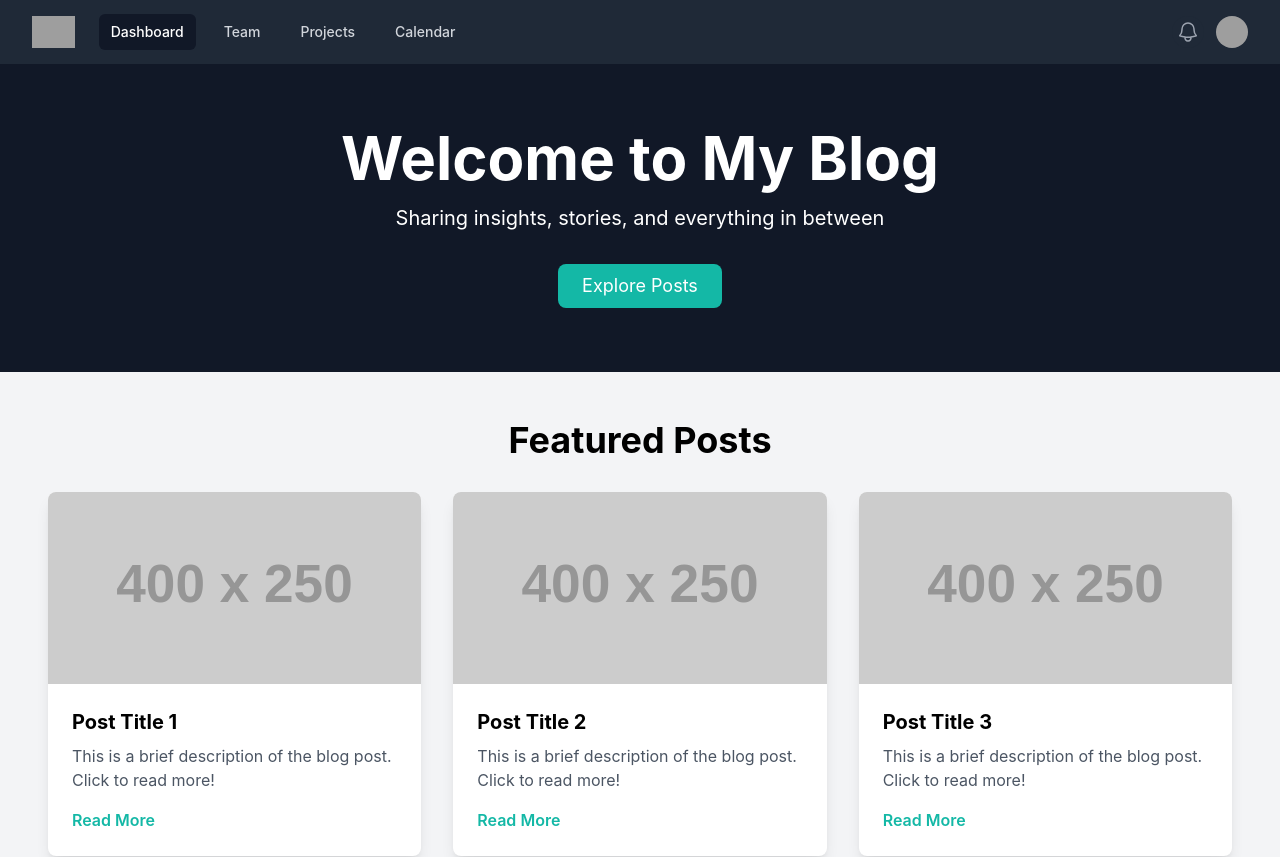
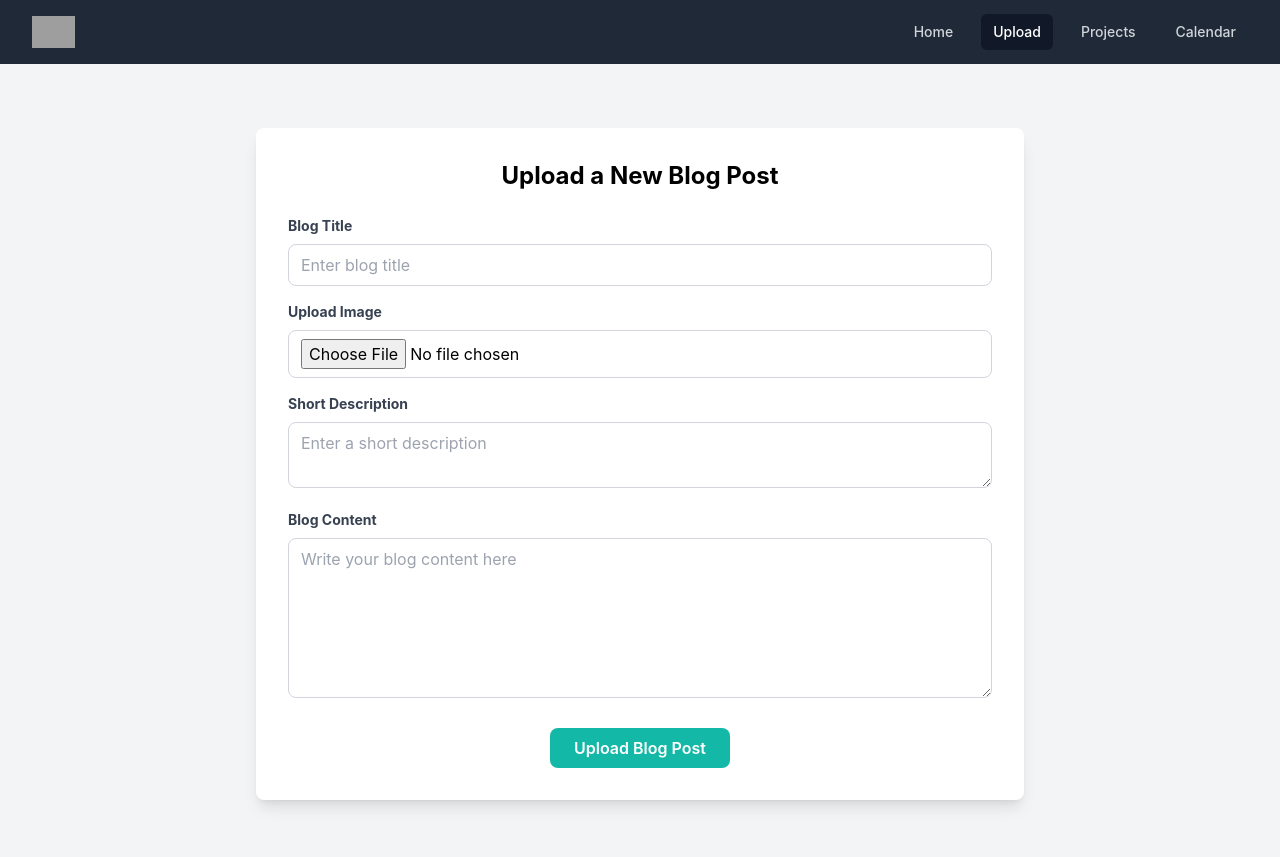
Before and after one commit to kumarvijay07/Sweep_300, a React (Create React App) app in the folder client/: page /upload in a window 1280 px wide. Shown: the top 857 px of the page. Built offline with nearby package versions, Linux system fonts and the light colour scheme; grey boxes are pictures that could not be loaded.

Commit message:
Added upload feature in the client added react-router-dom for navigation

```diff
--- a/client/package.json
+++ b/client/package.json
@@ -9,6 +9,7 @@
     "@testing-library/user-event": "^13.5.0",
     "react": "^18.3.1",
     "react-dom": "^18.3.1",
+    "react-router-dom": "^6.15.0",
     "react-scripts": "5.0.1",
     "web-vitals": "^2.1.4"
   },
--- a/client/src/App.js
+++ b/client/src/App.js
@@ -1,10 +1,17 @@
-import Home from "./Components/Home/Home";
-function App() {
-  return (
-    <div className="App">
-      <Home />
-    </div>
-  );
-}
+import React from 'react';
+import { Routes, Route } from 'react-router-dom';
+import Navbar from './Components/Navbar/Navbar';
+import Home from './Components/Home/Home';
+import Upload from './Components/Upload/Upload';
+
+const App = () => (
+  <div>
+    <Navbar />
+    <Routes>
+      <Route path="/" element={<Home />} />
+      <Route path="/upload" element={<Upload />} />
+    </Routes>
+  </div>
+);
 
 export default App;
--- a/client/src/Components/Home/Home.jsx
+++ b/client/src/Components/Home/Home.jsx
@@ -4,9 +4,6 @@ import Navbar from '../Navbar/Navbar';
 const Home = () => {
   return (
     <div className="min-h-screen flex flex-col">
-      {/* Navbar */}
-      <Navbar />
-
       {/* Hero Section */}
       <header className="bg-gray-900 text-white py-16">
         <div className="container mx-auto px-6 md:px-12 text-center">
--- a/client/src/Components/Navbar/Navbar.jsx
+++ b/client/src/Components/Navbar/Navbar.jsx
@@ -1,80 +1,187 @@
-import React from 'react'
+// src/components/Navbar.js
+import React, { useState } from 'react';
+import { Link, NavLink } from 'react-router-dom';
 
 const Navbar = () => {
+  const [isOpen, setIsOpen] = useState(false);
+
+  // Toggle the mobile menu
+  const toggleMenu = () => {
+    setIsOpen(!isOpen);
+  };
+
+  // Close the mobile menu when a link is clicked
+  const handleLinkClick = () => {
+    setIsOpen(false);
+  };
+
   return (
-    <div>
-          <nav class="bg-gray-800">
-  <div class="mx-auto max-w-7xl px-2 sm:px-6 lg:px-8">
-    <div class="relative flex h-16 items-center justify-between">
-      <div class="absolute inset-y-0 left-0 flex items-center sm:hidden">
+    <nav className="bg-gray-800">
+      <div className="max-w-7xl mx-auto px-4 sm:px-6 lg:px-8">
+        <div className="flex items-center justify-between h-16">
 
-        <button type="button" class="relative inline-flex items-center justify-center rounded-md p-2 text-gray-400 hover:bg-gray-700 hover:text-white focus:outline-none focus:ring-2 focus:ring-inset focus:ring-white" aria-controls="mobile-menu" aria-expanded="false">
-          <span class="absolute -inset-0.5"></span>
-          <span class="sr-only">Open main menu</span>
+          {/* Logo Section */}
+          <div className="flex-shrink-0">
+            <Link to="/">
+              <img
+                className="h-8 w-auto"
+                src="https://i.ibb.co/BcFgGFr/Blogimg.png"
+                alt="Logo"
+              />
+            </Link>
+          </div>
 
-          <svg class="block h-6 w-6" fill="none" viewBox="0 0 24 24" stroke-width="1.5" stroke="currentColor" aria-hidden="true" data-slot="icon">
-            <path stroke-linecap="round" stroke-linejoin="round" d="M3.75 6.75h16.5M3.75 12h16.5m-16.5 5.25h16.5" />
-          </svg>
-
-          <svg class="hidden h-6 w-6" fill="none" viewBox="0 0 24 24" stroke-width="1.5" stroke="currentColor" aria-hidden="true" data-slot="icon">
-            <path stroke-linecap="round" stroke-linejoin="round" d="M6 18 18 6M6 6l12 12" />
-          </svg>
-        </button>
-      </div>
-      <div class="flex flex-1 items-center justify-center sm:items-stretch sm:justify-start">
-        <div class="flex flex-shrink-0 items-center">
-          <img class="h-8 w-auto" src="https://tailwindui.com/plus/img/logos/mark.svg?color=indigo&shade=500" alt="Your Company" />
-        </div>
-        <div class="hidden sm:ml-6 sm:block">
-          <div class="flex space-x-4">
-
-            <a href="#" class="rounded-md bg-gray-900 px-3 py-2 text-sm font-medium text-white" aria-current="page">Dashboard</a>
-            <a href="#" class="rounded-md px-3 py-2 text-sm font-medium text-gray-300 hover:bg-gray-700 hover:text-white">Team</a>
-            <a href="#" class="rounded-md px-3 py-2 text-sm font-medium text-gray-300 hover:bg-gray-700 hover:text-white">Projects</a>
-            <a href="#" class="rounded-md px-3 py-2 text-sm font-medium text-gray-300 hover:bg-gray-700 hover:text-white">Calendar</a>
+          {/* Desktop Menu */}
+          <div className="hidden sm:block">
+            <div className="ml-10 flex items-baseline space-x-4">
+              <NavLink
+                to="/"
+                end
+                className={({ isActive }) =>
+                  isActive
+                    ? "bg-gray-900 text-white px-3 py-2 rounded-md text-sm font-medium"
+                    : "text-gray-300 hover:bg-gray-700 hover:text-white px-3 py-2 rounded-md text-sm font-medium"
+                }
+              >
+                Home
+              </NavLink>
+              <NavLink
+                to="/upload"
+                className={({ isActive }) =>
+                  isActive
+                    ? "bg-gray-900 text-white px-3 py-2 rounded-md text-sm font-medium"
+                    : "text-gray-300 hover:bg-gray-700 hover:text-white px-3 py-2 rounded-md text-sm font-medium"
+                }
+              >
+                Upload
+              </NavLink>
+              <NavLink
+                to="/projects"
+                className={({ isActive }) =>
+                  isActive
+                    ? "bg-gray-900 text-white px-3 py-2 rounded-md text-sm font-medium"
+                    : "text-gray-300 hover:bg-gray-700 hover:text-white px-3 py-2 rounded-md text-sm font-medium"
+                }
+              >
+                Projects
+              </NavLink>
+              <NavLink
+                to="/calendar"
+                className={({ isActive }) =>
+                  isActive
+                    ? "bg-gray-900 text-white px-3 py-2 rounded-md text-sm font-medium"
+                    : "text-gray-300 hover:bg-gray-700 hover:text-white px-3 py-2 rounded-md text-sm font-medium"
+                }
+              >
+                Calendar
+              </NavLink>
             </div>
           </div>
-      </div>
-      <div class="absolute inset-y-0 right-0 flex items-center pr-2 sm:static sm:inset-auto sm:ml-6 sm:pr-0">
-        <button type="button" class="relative rounded-full bg-gray-800 p-1 text-gray-400 hover:text-white focus:outline-none focus:ring-2 focus:ring-white focus:ring-offset-2 focus:ring-offset-gray-800">
-          <span class="absolute -inset-1.5"></span>
-          <span class="sr-only">View notifications</span>
-          <svg class="h-6 w-6" fill="none" viewBox="0 0 24 24" stroke-width="1.5" stroke="currentColor" aria-hidden="true" data-slot="icon">
-            <path stroke-linecap="round" stroke-linejoin="round" d="M14.857 17.082a23.848 23.848 0 0 0 5.454-1.31A8.967 8.967 0 0 1 18 9.75V9A6 6 0 0 0 6 9v.75a8.967 8.967 0 0 1-2.312 6.022c1.733.64 3.56 1.085 5.455 1.31m5.714 0a24.255 24.255 0 0 1-5.714 0m5.714 0a3 3 0 1 1-5.714 0" />
+
+          {/* Mobile Menu Button */}
+          <div className="sm:hidden">
+            <button
+              onClick={toggleMenu}
+              type="button"
+              className="inline-flex items-center justify-center p-2 rounded-md text-gray-400 hover:text-white hover:bg-gray-700 focus:outline-none focus:ring-2 focus:ring-inset focus:ring-white"
+              aria-controls="mobile-menu"
+              aria-expanded={isOpen}
+            >
+              <span className="sr-only">Open main menu</span>
+              {/* Icon when menu is closed */}
+              {!isOpen ? (
+                <svg
+                  className="block h-6 w-6"
+                  xmlns="http://www.w3.org/2000/svg"
+                  fill="none"
+                  viewBox="0 0 24 24"
+                  stroke="currentColor"
+                  aria-hidden="true"
+                >
+                  <path
+                    strokeLinecap="round"
+                    strokeLinejoin="round"
+                    strokeWidth="2"
+                    d="M4 6h16M4 12h16M4 18h16"
+                  />
                 </svg>
+              ) : (
+                // Icon when menu is open
+                <svg
+                  className="block h-6 w-6"
+                  xmlns="http://www.w3.org/2000/svg"
+                  fill="none"
+                  viewBox="0 0 24 24"
+                  stroke="currentColor"
+                  aria-hidden="true"
+                >
+                  <path
+                    strokeLinecap="round"
+                    strokeLinejoin="round"
+                    strokeWidth="2"
+                    d="M6 18L18 6M6 6l12 12"
+                  />
+                </svg>
+              )}
             </button>
-
-
-        <div class="relative ml-3">
-          <div>
-            <button type="button" class="relative flex rounded-full bg-gray-800 text-sm focus:outline-none focus:ring-2 focus:ring-white focus:ring-offset-2 focus:ring-offset-gray-800" id="user-menu-button" aria-expanded="false" aria-haspopup="true">
-              <span class="absolute -inset-1.5"></span>
-              <span class="sr-only">Open user menu</span>
-              <img class="h-8 w-8 rounded-full" src="https://images.unsplash.com/photo-1472099645785-5658abf4ff4e?ixlib=rb-1.2.1&ixid=eyJhcHBfaWQiOjEyMDd9&auto=format&fit=facearea&facepad=2&w=256&h=256&q=80" alt="" />
-            </button>
-          </div>
-
-
-
-        </div>
           </div>
         </div>
       </div>
 
-
-  <div class="sm:hidden" id="mobile-menu">
-    <div class="space-y-1 px-2 pb-3 pt-2">
-
-      <a href="#" class="block rounded-md bg-gray-900 px-3 py-2 text-base font-medium text-white" aria-current="page">Dashboard</a>
-      <a href="#" class="block rounded-md px-3 py-2 text-base font-medium text-gray-300 hover:bg-gray-700 hover:text-white">Team</a>
-      <a href="#" class="block rounded-md px-3 py-2 text-base font-medium text-gray-300 hover:bg-gray-700 hover:text-white">Projects</a>
-      <a href="#" class="block rounded-md px-3 py-2 text-base font-medium text-gray-300 hover:bg-gray-700 hover:text-white">Calendar</a>
+      {/* Mobile Menu */}
+      {isOpen && (
+        <div className="sm:hidden" id="mobile-menu">
+          <div className="px-2 pt-2 pb-3 space-y-1">
+            <NavLink
+              to="/"
+              end
+              onClick={handleLinkClick}
+              className={({ isActive }) =>
+                isActive
+                  ? "bg-gray-900 text-white block px-3 py-2 rounded-md text-base font-medium"
+                  : "text-gray-300 hover:bg-gray-700 hover:text-white block px-3 py-2 rounded-md text-base font-medium"
+              }
+            >
+              Home
+            </NavLink>
+            <NavLink
+              to="/upload"
+              onClick={handleLinkClick}
+              className={({ isActive }) =>
+                isActive
+                  ? "bg-gray-900 text-white block px-3 py-2 rounded-md text-base font-medium"
+                  : "text-gray-300 hover:bg-gray-700 hover:text-white block px-3 py-2 rounded-md text-base font-medium"
+              }
+            >
+              Upload
+            </NavLink>
+            <NavLink
+              to="/projects"
+              onClick={handleLinkClick}
+              className={({ isActive }) =>
+                isActive
+                  ? "bg-gray-900 text-white block px-3 py-2 rounded-md text-base font-medium"
+                  : "text-gray-300 hover:bg-gray-700 hover:text-white block px-3 py-2 rounded-md text-base font-medium"
+              }
+            >
+              Projects
+            </NavLink>
+            <NavLink
+              to="/calendar"
+              onClick={handleLinkClick}
+              className={({ isActive }) =>
+                isActive
+                  ? "bg-gray-900 text-white block px-3 py-2 rounded-md text-base font-medium"
+                  : "text-gray-300 hover:bg-gray-700 hover:text-white block px-3 py-2 rounded-md text-base font-medium"
+              }
+            >
+              Calendar
+            </NavLink>
           </div>
         </div>
+      )}
     </nav>
+  );
+};
 
-    </div>
-  )
-}
-
-export default Navbar
+export default Navbar;
--- /dev/null
+++ b/client/src/Components/Upload/Upload.jsx
@@ -0,0 +1,114 @@
+import React, { useState } from 'react';
+
+const Upload = () => {
+  const [title, setTitle] = useState('');
+  const [description, setDescription] = useState('');
+  const [content, setContent] = useState('');
+  const [image, setImage] = useState(null);
+
+  const handleImageChange = (e) => {
+    setImage(e.target.files[0]);
+  };
+
+  const handleSubmit = (e) => {
+    e.preventDefault();
+    // You can handle the form submission logic here, like sending data to the server
+    console.log({
+      title,
+      description,
+      content,
+      image
+    });
+  };
+
+  return (
+    <div className="min-h-screen bg-gray-100 flex flex-col items-center justify-center">
+      <div className="w-full max-w-3xl p-8 bg-white shadow-lg rounded-lg">
+        <h2 className="text-2xl font-bold mb-6 text-center">Upload a New Blog Post</h2>
+        <form onSubmit={handleSubmit}>
+          {/* Title Input */}
+          <div className="mb-4">
+            <label className="block text-gray-700 text-sm font-bold mb-2" htmlFor="title">
+              Blog Title
+            </label>
+            <input
+              type="text"
+              id="title"
+              value={title}
+              onChange={(e) => setTitle(e.target.value)}
+              className="w-full px-3 py-2 border border-gray-300 rounded-lg focus:outline-none focus:ring-2 focus:ring-teal-500"
+              placeholder="Enter blog title"
+              required
+            />
+          </div>
+
+          {/* Image Upload */}
+          <div className="mb-4">
+            <label className="block text-gray-700 text-sm font-bold mb-2" htmlFor="image">
+              Upload Image
+            </label>
+            <input
+              type="file"
+              id="image"
+              accept="image/*"
+              onChange={handleImageChange}
+              className="w-full px-3 py-2 border border-gray-300 rounded-lg focus:outline-none"
+              required
+            />
+            {image && (
+              <div className="mt-4">
+                <img
+                  src={URL.createObjectURL(image)}
+                  alt="Preview"
+                  className="w-64 h-40 object-cover rounded-lg shadow-md"
+                />
+              </div>
+            )}
+          </div>
+
+          {/* Description */}
+          <div className="mb-4">
+            <label className="block text-gray-700 text-sm font-bold mb-2" htmlFor="description">
+              Short Description
+            </label>
+            <textarea
+              id="description"
+              value={description}
+              onChange={(e) => setDescription(e.target.value)}
+              className="w-full px-3 py-2 border border-gray-300 rounded-lg focus:outline-none focus:ring-2 focus:ring-teal-500"
+              placeholder="Enter a short description"
+              required
+            />
+          </div>
+
+          {/* Content */}
+          <div className="mb-6">
+            <label className="block text-gray-700 text-sm font-bold mb-2" htmlFor="content">
+              Blog Content
+            </label>
+            <textarea
+              id="content"
+              value={content}
+              onChange={(e) => setContent(e.target.value)}
+              className="w-full px-3 py-2 border border-gray-300 rounded-lg focus:outline-none focus:ring-2 focus:ring-teal-500 h-40"
+              placeholder="Write your blog content here"
+              required
+            />
+          </div>
+
+          {/* Submit Button */}
+          <div className="text-center">
+            <button
+              type="submit"
+              className="bg-teal-500 text-white px-6 py-2 rounded-lg font-semibold hover:bg-teal-700 transition duration-300"
+            >
+              Upload Blog Post
+            </button>
+          </div>
+        </form>
+      </div>
+    </div>
+  );
+};
+
+export default Upload;
--- a/client/src/index.js
+++ b/client/src/index.js
@@ -1,17 +1,14 @@
 import React from 'react';
 import ReactDOM from 'react-dom/client';
-import './index.css';
+import { BrowserRouter } from 'react-router-dom';
 import App from './App';
-import reportWebVitals from './reportWebVitals';
+import './index.css'; // Assuming you have Tailwind CSS setup
 
 const root = ReactDOM.createRoot(document.getElementById('root'));
 root.render(
   <React.StrictMode>
-    <App />
+    <BrowserRouter>
+      <App />
+    </BrowserRouter>
   </React.StrictMode>
 );
-
-// If you want to start measuring performance in your app, pass a function
-// to log results (for example: reportWebVitals(console.log))
-// or send to an analytics endpoint. Learn more: https://bit.ly/CRA-vitals
-reportWebVitals();
```
Also changed, not shown: 1 other file (tests, documents, lock files or other folders). Lines whose indentation alone changed are shown as unchanged.
